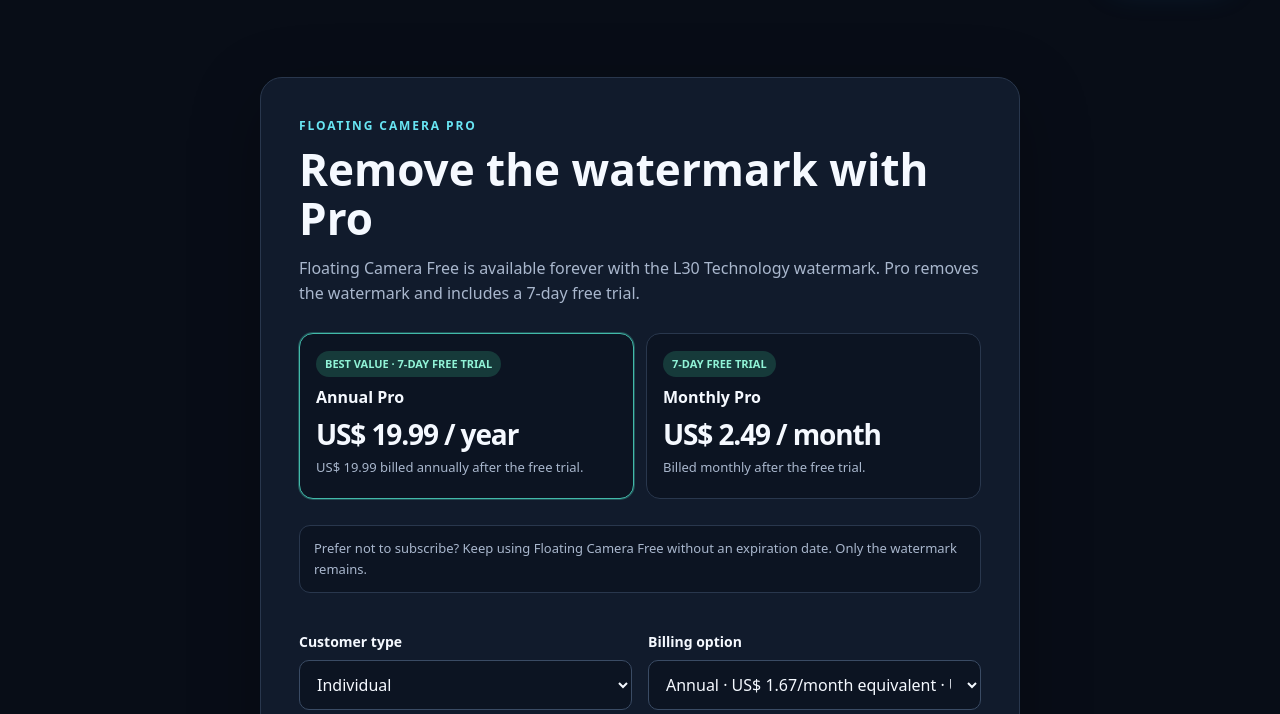
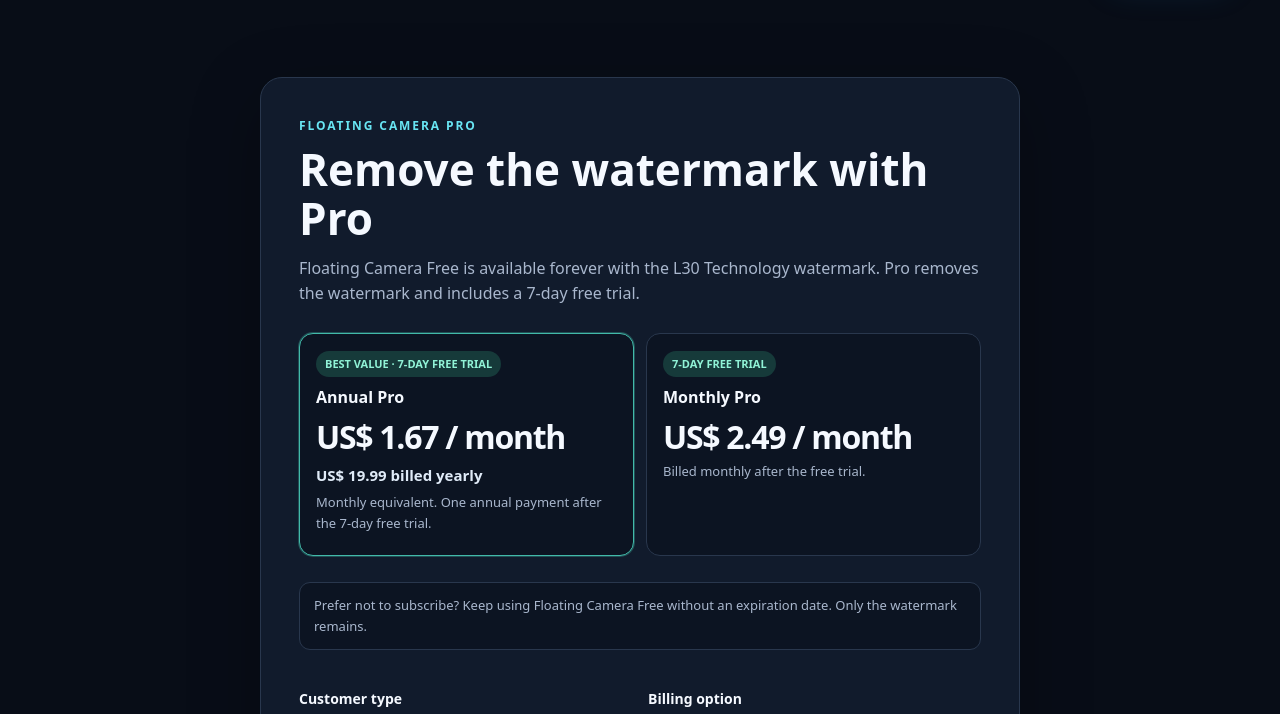
Before and after one commit to d3vleonardosilva/l30-technology, a plain HTML site: page floatingcamera/buy.html in a window 1280 px wide. Shown: the part 84-798 px from the top of the page. Drawn offline with nearby package versions, Linux system fonts and the light colour scheme.

Commit message:
Feature annual monthly equivalent and yearly billing on checkout page in EN PT ES

```diff
--- a/floatingcamera/buy.html
+++ b/floatingcamera/buy.html
@@ -52,7 +52,7 @@
     .pricing-card{border:1px solid var(--line);border-radius:14px;background:#0c1422;padding:16px}
     .pricing-card.featured{border-color:#42b9a9;box-shadow:0 0 0 1px #42b9a955}
     .pricing-card h2{font-size:16px;margin:8px 0}
-    .pricing-card .price{font-size:28px;line-height:1.2;font-weight:800;letter-spacing:-.04em}
+    .pricing-card .price{font-size:32px;line-height:1.2;font-weight:800;letter-spacing:-.04em}.pricing-card .annual-total{font-size:15px;color:#e0ebf8;font-weight:750;margin:7px 0 4px}
     .pricing-card .detail{font-size:13px;color:var(--muted);margin:5px 0}
     .pricing-card .tag{display:inline-block;border-radius:20px;background:#163a3a;color:#91f3d7;padding:4px 9px;font-size:11px;font-weight:800}
     .free-note{border:1px solid var(--line);background:#0c1422;color:var(--muted);padding:12px 14px;border-radius:11px;font-size:13px;margin:0 0 22px}
@@ -97,8 +97,9 @@
         <article class="pricing-card featured">
           <span class="tag" data-i18n="annualTag">BEST VALUE · 7-DAY FREE TRIAL</span>
           <h2 data-i18n="annualCardTitle">Annual Pro</h2>
-          <div class="price" data-localized-price-plan="annual">US$ 19.99 / year</div>
-          <p class="detail" data-i18n="annualBilling">Billed annually after the 7-day free trial.</p>
+          <div class="price" data-i18n="annualMonthlyEquivalent" data-annual-monthly-equivalent>US$ 1.67 / month</div>
+          <div class="annual-total" data-localized-price-plan="annual">US$ 19.99 billed yearly</div>
+          <p class="detail" data-i18n="annualBilling">Monthly equivalent. One annual payment after the 7-day free trial.</p>
         </article>
         <article class="pricing-card">
           <span class="tag" data-i18n="monthlyTag">7-DAY FREE TRIAL</span>
@@ -203,7 +204,7 @@
           eyebrow:"FLOATING CAMERA PRO",title:"Remove the watermark with Pro",
           intro:"Floating Camera Free is available forever with the L30 Technology watermark. Pro removes the watermark and includes a 7-day free trial.",
           annualTag:"BEST VALUE · 7-DAY FREE TRIAL",annualCardTitle:"Annual Pro",
-          perMonth:"/ month equivalent",annualBilling:"US$ 19.99 billed annually after the free trial.",
+          perMonth:"/ month equivalent",annualMonthlyEquivalent:"US$ 1.67 / month",annualBilling:"Monthly equivalent. One annual payment after the 7-day free trial.",
           monthlyTag:"7-DAY FREE TRIAL",monthlyCardTitle:"Monthly Pro",perMonthActual:"/ month",
           monthlyBilling:"Billed monthly after the free trial.",
           freeNote:"Prefer not to subscribe? Keep using Floating Camera Free without an expiration date. Only the watermark remains.",
@@ -243,13 +244,13 @@
           eyebrow:"FLOATING CAMERA PRO",title:"Remova a marca-d’água com o Pro",
           intro:"O Floating Camera Free é gratuito para sempre, com a marca-d’água L30 Technology. O Pro remove a marca e inclui 7 dias grátis.",
           annualTag:"MELHOR CUSTO-BENEFÍCIO · 7 DIAS GRÁTIS",annualCardTitle:"Pro anual",
-          perMonth:"/ mês equivalente",annualBilling:"Cobrança anual após o teste grátis de 7 dias.",
+          perMonth:"/ mês equivalente",annualMonthlyEquivalent:"US$ 1,67 / mês",annualBilling:"Equivalente mensal. Cobrança anual após o teste grátis de 7 dias.",
           monthlyTag:"7 DIAS GRÁTIS",monthlyCardTitle:"Pro mensal",perMonthActual:"/ mês",
           monthlyBilling:"Cobrança mensal após o teste grátis de 7 dias.",
           freeNote:"Prefere não assinar? Continue usando o Floating Camera Free sem prazo de validade. Apenas a marca-d’água permanece.",
           customerType:"Tipo de cliente",individual:"Pessoa física",business:"Empresa",billingMode:"Modalidade de cobrança",
           monthlySubscription:"Mensal · US$ 2,49/mês · 7 dias grátis",
-          annualSubscription:"Anual · US$ 19,99/ano · 7 dias grátis",
+          annualSubscription:"Anual · equivalente a US$ 1,67/mês · US$ 19,99 cobrados por ano · 7 dias grátis",
           companyName:"Razão social",companyPlaceholder:"Nome da empresa",seats:"Quantidade de dispositivos",
           seatsHint:"Cada dispositivo utiliza uma licença. Máximo de 100 por pedido.",account:"SUA CONTA L30",
           email:"Endereço de e-mail",password:"Senha",signinHint:"Entre na sua conta para continuar ao pagamento seguro.",
@@ -283,13 +284,13 @@
           eyebrow:"FLOATING CAMERA PRO",title:"Elimina la marca de agua con Pro",
           intro:"Floating Camera Free es gratis para siempre con la marca de agua de L30 Technology. Pro elimina la marca e incluye 7 días gratis.",
           annualTag:"MEJOR OFERTA · 7 DÍAS GRATIS",annualCardTitle:"Pro anual",
-          perMonth:"/ mes equivalente",annualBilling:"Cobro anual después de la prueba gratuita de 7 días.",
+          perMonth:"/ mes equivalente",annualMonthlyEquivalent:"US$ 1,67 / mes",annualBilling:"Equivalente mensual. Cobro anual después de la prueba gratuita de 7 días.",
           monthlyTag:"7 DÍAS GRATIS",monthlyCardTitle:"Pro mensual",perMonthActual:"/ mes",
           monthlyBilling:"Cobro mensual después de la prueba gratuita de 7 días.",
           freeNote:"¿Prefieres no suscribirte? Sigue usando Floating Camera Free sin fecha de vencimiento. Solo permanece la marca de agua.",
           customerType:"Tipo de cliente",individual:"Persona",business:"Empresa",billingMode:"Modalidad de pago",
           monthlySubscription:"Mensual · US$ 2,49/mes · 7 días gratis",
-          annualSubscription:"Anual · US$ 19,99/año · 7 días gratis",
+          annualSubscription:"Anual · equivalente a US$ 1,67/mes · US$ 19,99 cobrados al año · 7 días gratis",
           companyName:"Nombre legal de la empresa",companyPlaceholder:"Nombre de la empresa",seats:"Cantidad de dispositivos",
           seatsHint:"Cada dispositivo utiliza una licencia. Máximo de 100 por pedido.",account:"TU CUENTA L30",
           email:"Correo electrónico",password:"Contraseña",signinHint:"Inicia sesión para continuar al pago seguro.",
```
